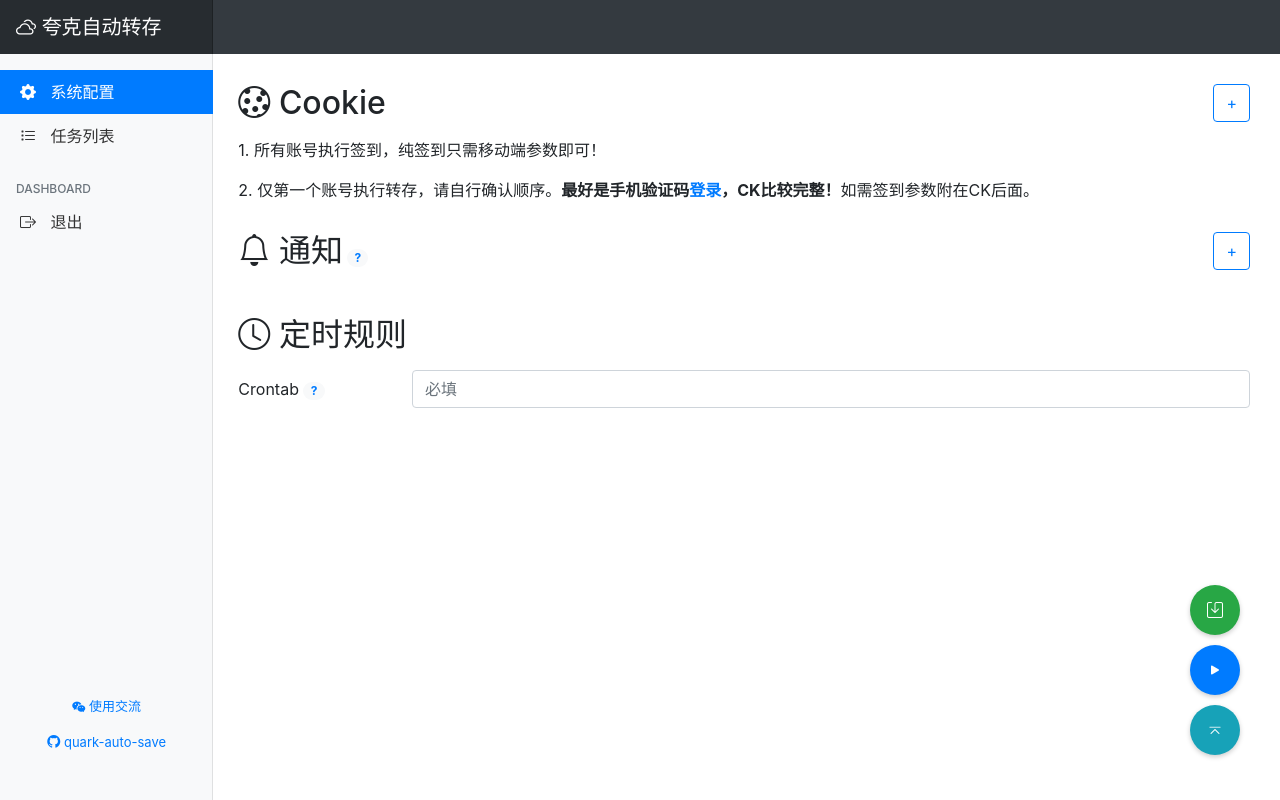
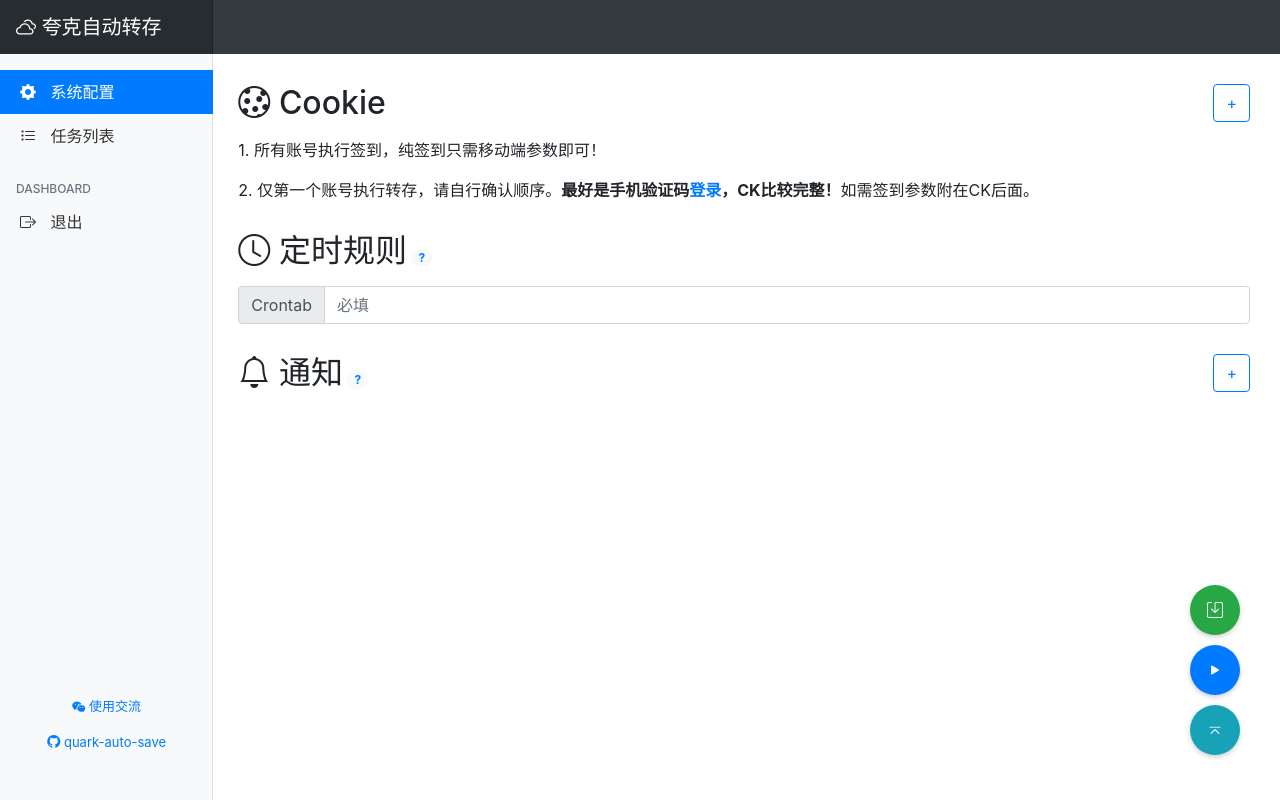
Before and after one commit to Cp0204/quark-auto-save, a Flask app: template app/templates/index.html in a window 1280 px wide. Run offline with Flask 3, Linux system fonts and the light colour scheme; the template is opened without the code that fills it, so the values that code supplies are empty; parts of the project's set-up code (start-up, migrations or seed data) failed here and were passed over; some libraries are stand-ins or nearby versions.

Commit message:
🎨 优化定时规则表单布局

```diff
--- a/app/templates/index.html
+++ b/app/templates/index.html
@@ -79,6 +79,21 @@
 
             <div class="row title">
               <div class="col">
+                <h2 style="display: inline-block;"><i class="bi bi-clock"></i> 定时规则</h2>
+                <span class="badge badge-pill badge-light">
+                  <a target="_blank" href="https://tool.lu/crontab/" title="CRON时间计算器">?</a>
+                </span>
+              </div>
+            </div>
+            <div class="input-group mt-2 mb-2">
+              <div class="input-group-prepend">
+                <span class="input-group-text">Crontab</span>
+              </div>
+              <input type="text" v-model="formData.crontab" class="form-control" placeholder="必填">
+            </div>
+
+            <div class="row title">
+              <div class="col">
                 <h2 style="display: inline-block;"><i class="bi bi-bell"></i> 通知</h2>
                 <span class="badge badge-pill badge-light">
                   <a href="https://github.com/Cp0204/quark-auto-save/wiki/通知推送服务配置" target="_blank" title="通知推送服务配置">?</a>
@@ -101,18 +116,6 @@
               </div>
             </div>
 
-            <div class="row title">
-              <div class="col">
-                <h2><i class="bi bi-clock"></i> 定时规则</h2>
-              </div>
-            </div>
-            <div class="mt-2 form-group row">
-              <label class="col-sm-2 col-form-label">Crontab <span class="badge badge-pill badge-light"><a target="_blank" href="https://tool.lu/crontab/" title="CRON时间计算器">?</a></span></label>
-              <div class="col-sm-10">
-                <input type="text" v-model="formData.crontab" class="form-control" placeholder="必填">
-              </div>
-            </div>
-
             <div class="row title" v-if="Object.keys(getAvailablePlugins(formData.plugins)).length">
               <div class="col">
                 <h2 style="display: inline-block;"><i class="bi bi-plug"></i> 插件</h2>
@@ -131,7 +134,7 @@
               </div>
               <div class="collapse" :id="'collapse_'+pluginName" style="padding-left:2em">
                 <div v-for="(value, key) in plugin" :key="key" class="form-group row">
-                  <label class="col-sm-2 col-form-label">{{ key }}</label>
+                  <label class="col-sm-2 col-form-label" v-html="key"></label>
                   <div class="col-sm-10">
                     <input type="text" v-model="formData.plugins[pluginName][key]" class="form-control">
                   </div>
```
